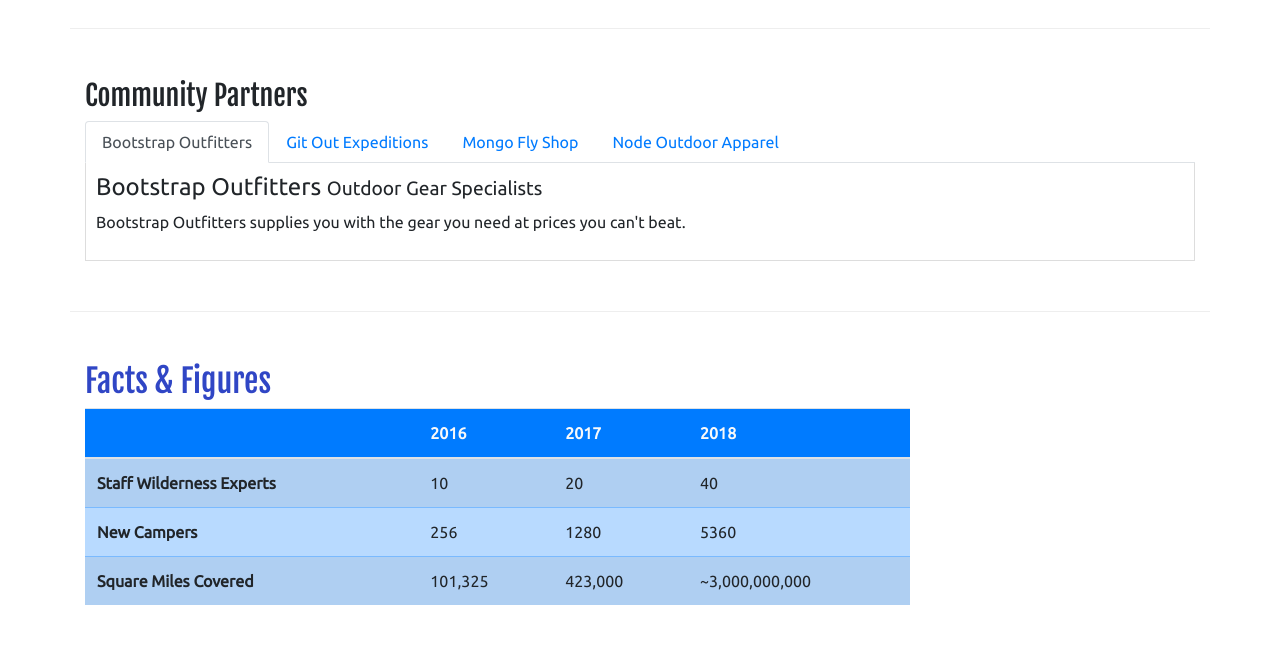
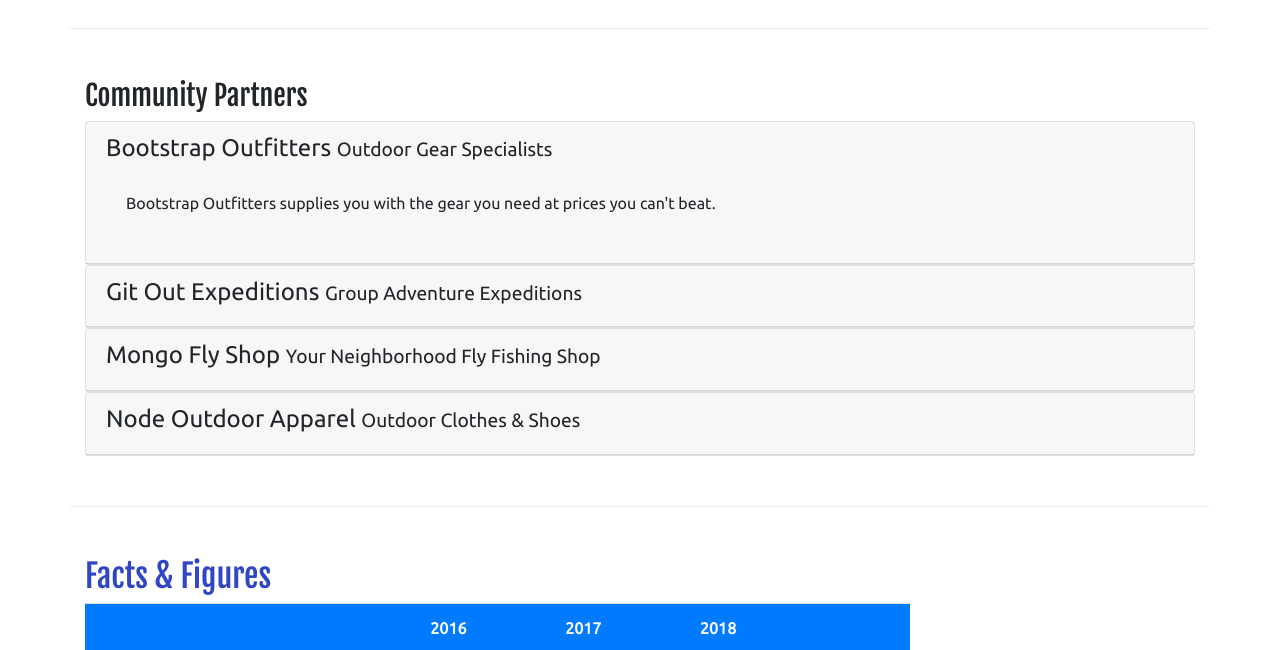
Before and after one commit to loganthall/nucampsite, a website: page aboutus.html in a window 1280 px wide. Shown: the part 800-1450 px from the top of the page. Drawn offline with nearby package versions, Linux system fonts and the light colour scheme.

Commit message:
Accordion

```diff
--- a/aboutus.html
+++ b/aboutus.html
@@ -117,28 +117,46 @@
     <div class="row row-content">
       <div class="col-12">
         <h3>Community Partners</h3>
-        <ul class="nav nav-tabs">
-          <li class="nav-item"><a class="nav-link active" href="#bootstrap"  role="tab" data-toggle="tab">Bootstrap Outfitters</a></li>
-          <li class="nav-item"><a class="nav-link" href="#git"  role="tab" data-toggle="tab">Git Out Expeditions</a></li>
-          <li class="nav-item"><a class="nav-link" href="#mongo"  role="tab" data-toggle="tab">Mongo Fly Shop</a></li>
-          <li class="nav-item"><a class="nav-link" href="#node"  role="tab" data-toggle="tab">Node Outdoor Apparel</a></li>
-        </ul>
-        <div class="tab-content">
-          <div role="tabpanel" class="tab-pane fade show active" id="bootstrap">
-            <h4>Bootstrap Outfitters <small>Outdoor Gear Specialists</small></h4>
-            <p class="d-none d-sm-block">Bootstrap Outfitters supplies you with the gear you need at prices you can't beat.</p>
+        <div id="accordion">
+          <div class="card">
+            <div role="tab" class="card-header">
+              <h4><a class="accordion-links" data-toggle="collapse" data-target="#bootstrap">Bootstrap Outfitters <small>Outdoor Gear Specialists</small></a></h4>
+              <div class="collapse show" id="bootstrap" data-parent="#accordion">
+                <div class="card-body">
+                  <p class="d-none d-sm-block">Bootstrap Outfitters supplies you with the gear you need at prices you can't beat.</p>
+                </div>
+              </div>
+            </div>
           </div>
-          <div role="tabpanel" class="tab-pane fade" id="git">
-            <h4>Git Out Expeditions <small>Group Adventure Expeditions</small></h4>
-            <p class="d-none d-sm-block">Join Git Out Expeditions to explore new horizons with a group of other adventurers!</p>
+          <div class="card">
+            <div role="tab" class="card-header">
+              <h4><a class="collapsed accordion-links" data-toggle="collapse" data-target="#git">Git Out Expeditions <small>Group Adventure Expeditions</small></a></h4>
+              <div class="collapse" id="git" data-parent="#accordion">
+                <div class="card-body">
+                  <p class="d-none d-sm-block">Join Git Out Expeditions to explore new horizons with a group of other adventurers!</p>
+                </div>
+              </div>
+            </div>
           </div>
-          <div role="tabpanel" class="tab-pane fade" id="mongo">
-            <h4>Mongo Fly Shop <small>Your Neighborhood Fly Fishing Shop</small></h4>
-            <p class="d-none d-sm-block">Need a new fishing pole, a tacklebox, or flies of all kinds? Stop by Mongo Fly Shop.</p>
+          <div class="card">
+            <div role="tab" class="card-header">
+              <h4><a class="collapsed accordion-links" data-toggle="collapse" data-target="#mongo">Mongo Fly Shop <small>Your Neighborhood Fly Fishing Shop</small></a></h4>
+              <div class="collapse" id="mongo" data-parent="#accordion">
+                <div class="card-body">
+                  <p class="d-none d-sm-block">Need a new fishing pole, a tacklebox, or flies of all kinds? Stop by Mongo Fly Shop.</p>
+                </div>
+              </div>
+            </div>
           </div>
-          <div role="tabpanel" class="tab-pane fade" id="node">
-            <h4>Node Outdoor Apparel <small>Outdoor Clothes & Shoes</small></h4>
-            <p class="d-none d-sm-block">From polar fleeces to swimsuits, hiking boots to waders, a visit to Node will be sure to get you covered.</p>
+          <div class="card">
+            <div role="tab" class="card-header">
+              <h4><a class="collapsed accordion-links" data-toggle="collapse" data-target="#node">Node Outdoor Apparel <small>Outdoor Clothes & Shoes</small></a></h4>
+              <div class="collapse" id="node" data-parent="#accordion">
+                <div class="card-body">
+                  <p class="d-none d-sm-block">From polar fleeces to swimsuits, hiking boots to waders, a visit to Node will be sure to get you covered.</p>
+                </div>
+              </div>
+            </div>
           </div>
         </div>
       </div>
--- a/css/styles.css
+++ b/css/styles.css
@@ -36,8 +36,13 @@ header h2 {
     background-color: #901CAD;
 }
 
-.tab-content {
+/* .tab-content {
     border: 1px solid #DDD;
     border-top: none;
     padding: 10px;
+} */
+
+.accordion-links, .accordion-links:hover {
+    color: inherit;
+    text-decoration: none;
 }
```
